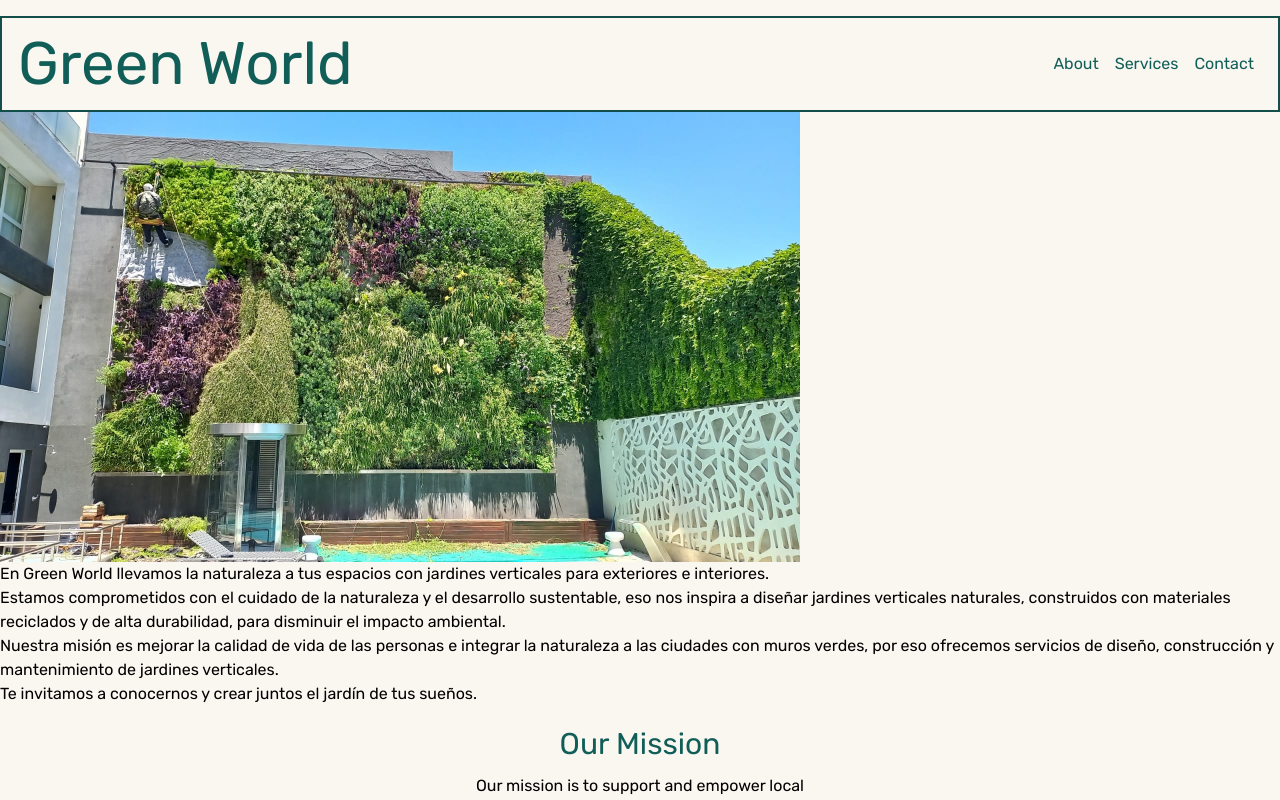
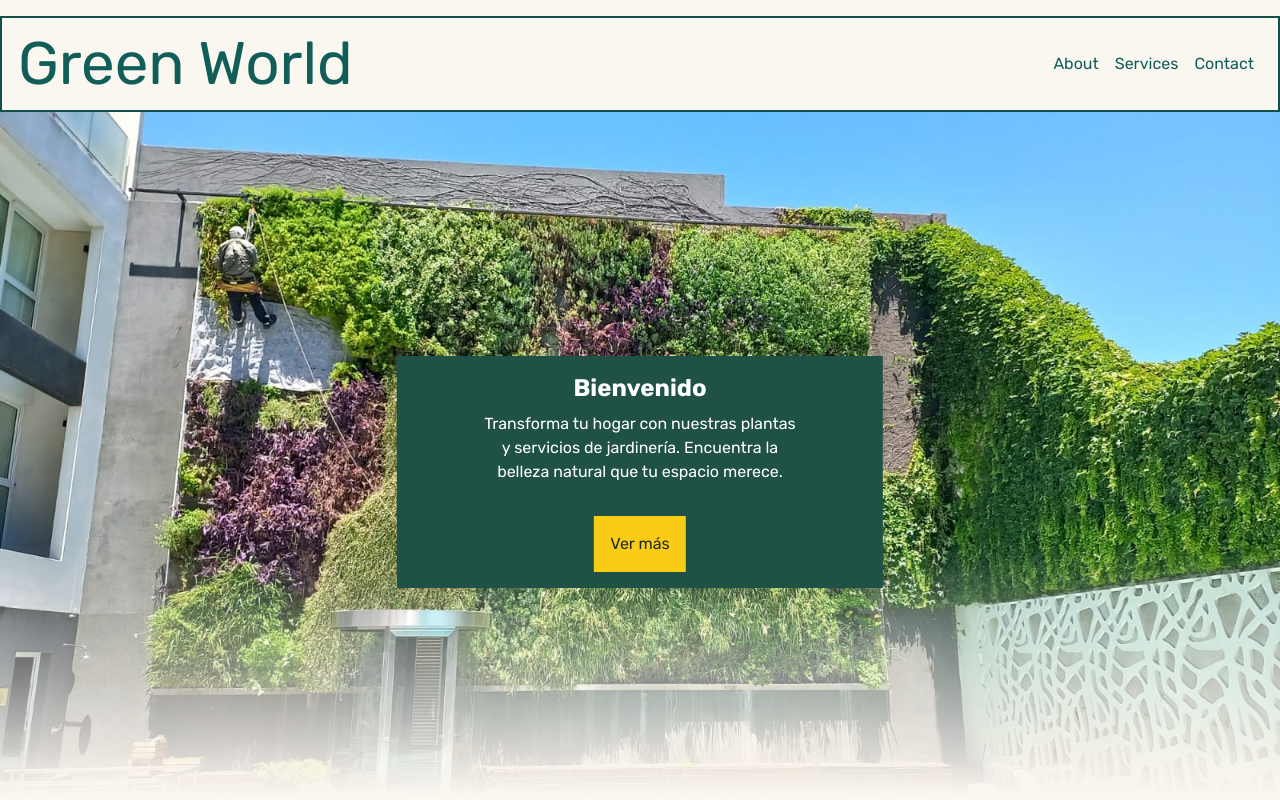
Before and after one commit to ivanFlor3s/greenworld, a Next.js app: page / in a window 1280 px wide. Shown: the top 800 px of the page. Built offline with nearby package versions, Linux system fonts and the light colour scheme.

Commit message:
text on image welcome

```diff
--- a/src/app/page.tsx
+++ b/src/app/page.tsx
@@ -5,18 +5,20 @@ import { OurMission } from '../components/OurMission';
 export default function Home() {
     return (
         <div className="">
-            <Image src="/images/green-world-home.jpeg" alt="Green World" width={800} height={400} />
-            <p>
-                En Green World llevamos la naturaleza a tus espacios con jardines verticales para exteriores e interiores.
-                <br />
-                Estamos comprometidos con el cuidado de la naturaleza y el desarrollo sustentable, eso nos inspira a diseñar jardines verticales naturales, construidos con materiales reciclados y de alta durabilidad, para
-                disminuir el impacto ambiental.
-                <br />
-                Nuestra misión es mejorar la calidad de vida de las personas e integrar la naturaleza a las ciudades con muros verdes, por eso ofrecemos servicios de diseño, construcción y mantenimiento de jardines verticales.
-                <br />
-                Te invitamos a conocernos y crear juntos el jardín de tus sueños.
-            </p>
+            <div className="relative">
+                <Image className="w-full h-auto" src="/images/green-world-home.jpeg" sizes="100vw" width={0} height={900} alt="Green World" />
+                <div className="absolute inset-0 bg-gradient-to-b from-transparent from-60%   to-background-500 to-95% " />
+                <div className="text-white py-4 px-10 text-center bg-primary-500  absolute z-10 top-1/2 left-1/2 transform -translate-x-1/2 -translate-y-1/2">
+                  <h1 className=' text-2xl font-bold mb-2'>Bienvenido</h1>
+                  <p className='mx-auto w-[40ch] text-balance'>
+                    Transforma tu hogar con nuestras plantas y servicios de jardinería. Encuentra la belleza natural que tu espacio merece.
+                  </p>
+                  <button className='bg-yellow-400 p-4 text-text mt-8 hover:bg-yellow-500 active:translate-y-1  transition duration-75 ease-in '>
+                    Ver más
+                  </button>
 
+                </div>
+            </div>
             <section id="mission" className="text-center space-y-3 my-5">
                 <OurMission></OurMission>
             </section>
```
